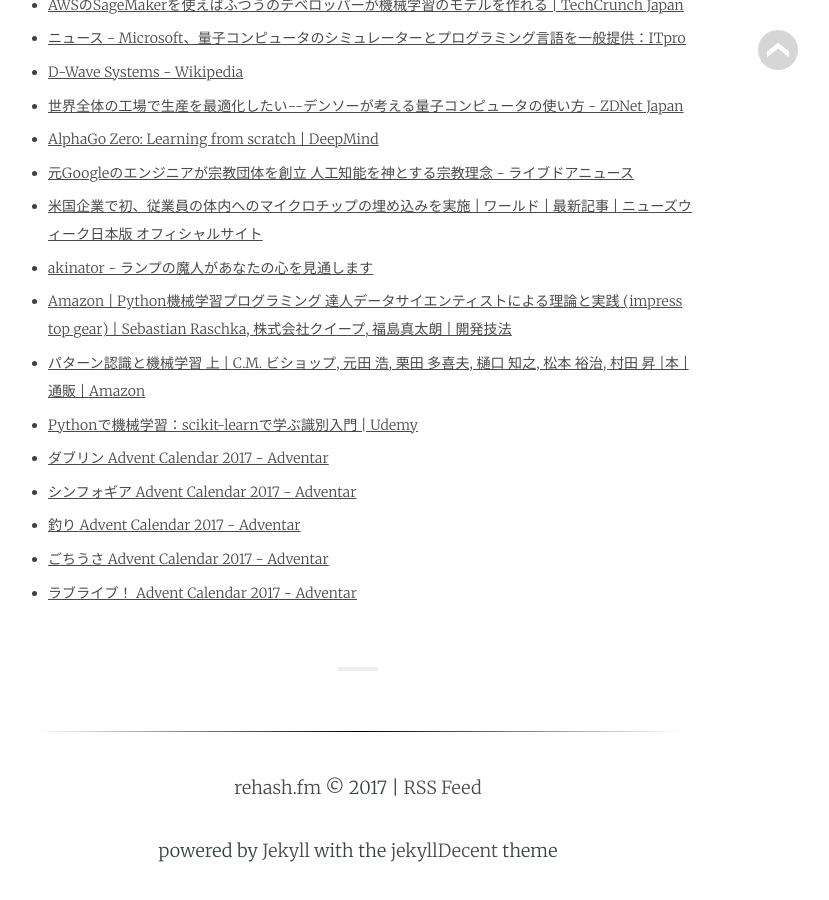
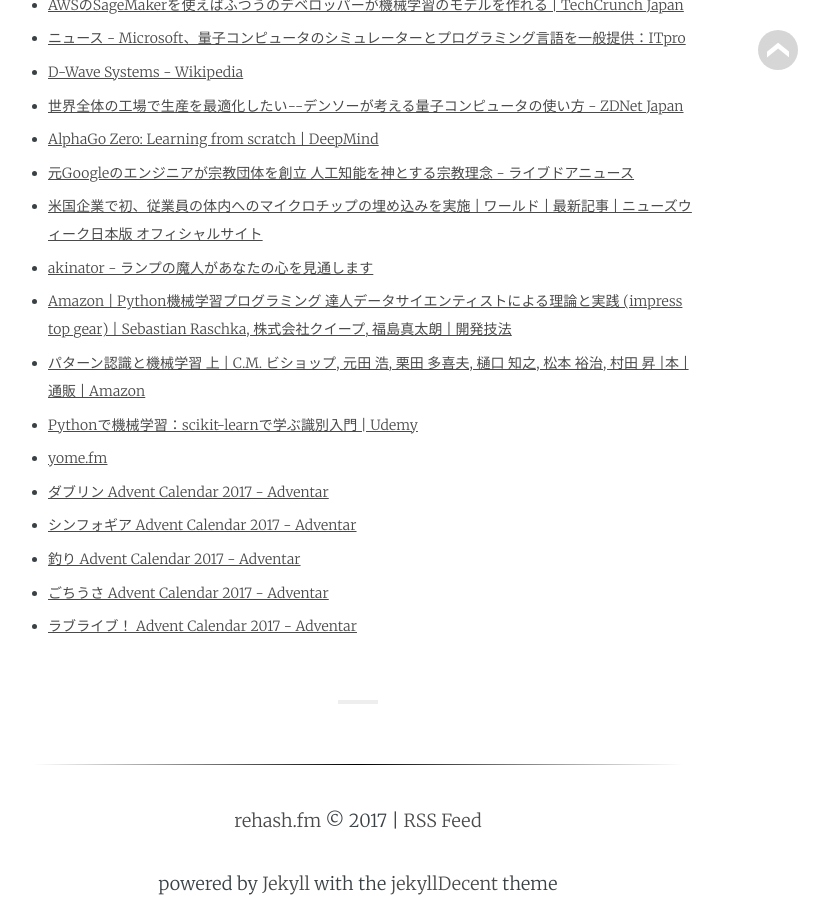
Before and after one commit to rehashfm/rehash.fm, a Jekyll site: the page built from _posts/2017-12-10-29.md, in a window 1280 px wide and 900 px high, scrolled down 1148 px. Shown: the whole window, without its empty margins (282-1111 px from the left). Built offline with Jekyll 4.4.1, drawn with Linux system fonts in a browser that asks for light colours; some web fonts are replaced; before the commit the page ends 2014 px from its top, so only the background shows below that.

Commit message:
add the link to yome.fm

```diff
--- a/_posts/2017-12-10-29.md
+++ b/_posts/2017-12-10-29.md
@@ -35,6 +35,7 @@
 - [Amazon \| Python機械学習プログラミング 達人データサイエンティストによる理論と実践 \(impress top gear\) \| Sebastian Raschka, 株式会社クイープ, 福島真太朗 \| 開発技法](https://www.amazon.co.jp/Python%E6%A9%9F%E6%A2%B0%E5%AD%A6%E7%BF%92%E3%83%97%E3%83%AD%E3%82%B0%E3%83%A9%E3%83%9F%E3%83%B3%E3%82%B0-%E9%81%94%E4%BA%BA%E3%83%87%E3%83%BC%E3%82%BF%E3%82%B5%E3%82%A4%E3%82%A8%E3%83%B3%E3%83%86%E3%82%A3%E3%82%B9%E3%83%88%E3%81%AB%E3%82%88%E3%82%8B%E7%90%86%E8%AB%96%E3%81%A8%E5%AE%9F%E8%B7%B5-impress-top-gear/dp/4844380605/ref=pd_sim_14_8?_encoding=UTF8&psc=1&refRID=54C36G5AS979KWZJ54FH){:target="_blank"}
 - [パターン認識と機械学習 上 \| C\.M\. ビショップ, 元田 浩, 栗田 多喜夫, 樋口 知之, 松本 裕治, 村田 昇 \|本 \| 通販 \| Amazon](https://www.amazon.co.jp/%E3%83%91%E3%82%BF%E3%83%BC%E3%83%B3%E8%AA%8D%E8%AD%98%E3%81%A8%E6%A9%9F%E6%A2%B0%E5%AD%A6%E7%BF%92-%E4%B8%8A-C-M-%E3%83%93%E3%82%B7%E3%83%A7%E3%83%83%E3%83%97/dp/4621061224/ref=pd_sim_14_20?_encoding=UTF8&psc=1&refRID=N3P5P226Q8ZCF5Z3P80C){:target="_blank"}
 - [Pythonで機械学習：scikit\-learnで学ぶ識別入門 \| Udemy](https://www.udemy.com/python-scikit-learn/){:target="_blank"}
+- [yome\.fm](https://yomefm.github.io/){:target="_blank"}
 - [ダブリン Advent Calendar 2017 \- Adventar](https://adventar.org/calendars/2589){:target="_blank"}
 - [シンフォギア Advent Calendar 2017 \- Adventar](https://adventar.org/calendars/2568){:target="_blank"}
 - [釣り Advent Calendar 2017 \- Adventar](https://adventar.org/calendars/2204){:target="_blank"}
```
